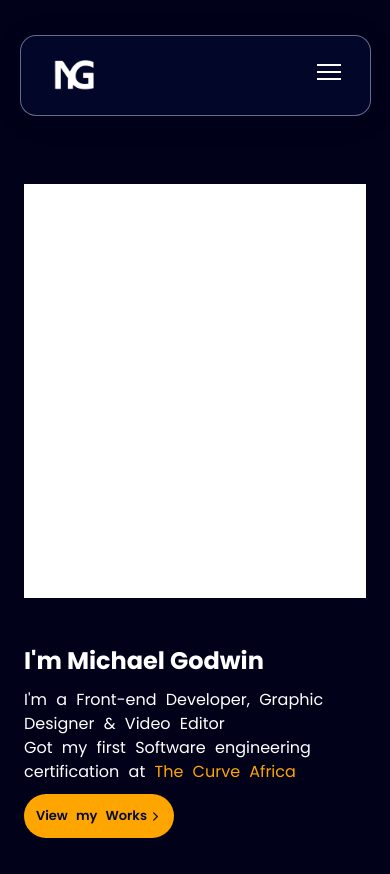
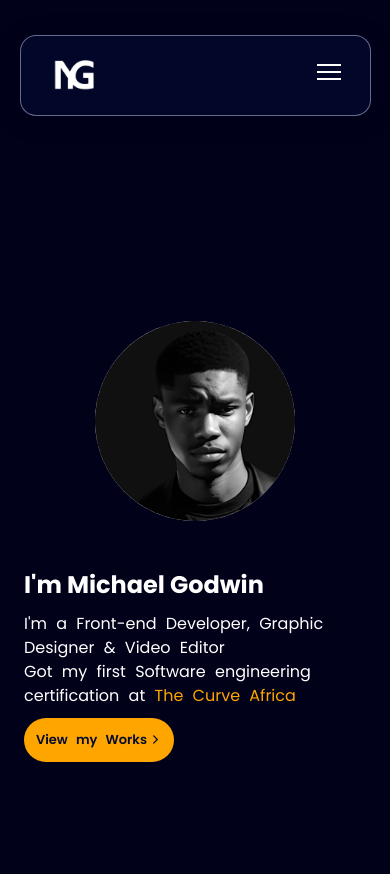
Before and after one commit to Lordmichael1/My-Portfolio, a React (Vite) app: page / in a window 390 px wide. Built offline with nearby package versions, Linux system fonts and the light colour scheme.

Commit message:
home page updated

```diff
--- a/src/Components/Header/Header.css
+++ b/src/Components/Header/Header.css
@@ -114,7 +114,6 @@
         position: absolute;
         top: 10vh;
         left: 10%;
-        transform: translateX(-50%) translateY(0);
 
 
         & .txt {
@@ -123,7 +122,6 @@
             display: flex;
             justify-content: center;
             align-items: center;
-            /* background-color: red; */
             gap: 20px;
 
             & a {
@@ -133,17 +131,17 @@
                 justify-content: center;
                 align-items: center;
             }
+
+            & a.active {
+                color: orange;
+                border-bottom: 1px solid orange;
+                font-size: 15px;
+            }
         }
 
     }
 
-    .nav a.active {
-        color: orange;
-        border-bottom: 1px solid orange;
-        font-size: 20px;
-        transform: translateX(-50%);
-        opacity: 1;
-    }
+
 
     .nav.active {
         display: flex;
--- a/src/Components/Home/Home.css
+++ b/src/Components/Home/Home.css
@@ -71,9 +71,11 @@
       }
 
       & .picture {
-        width: 50%;
-        height: 90%;
-        background-color: #fff;
+        width: 500px;
+        height: 500px;
+        border-radius: 50%;
+        background: url(../../assets/IMG-20250202-WA0028.jpg);
+        background-size: contain;
       }
     }
   }
@@ -82,19 +84,23 @@
   @media (max-width: 768px) {
     .MainContainer {
       align-items: center; /* Allow Hero to take full width */
-      justify-content: flex-end; /* Align items from the top */
+      justify-content: center;
 
       & .Hero {
         flex-direction: column-reverse; /* Picture on top, text below */
-        height: 80%;
+        height: 70%;
         align-items: center;
         gap: 10px;
-        padding-bottom: 50px;
+        /* padding-bottom: 50px; */
+        /* background-color: aliceblue ; */
 
 
         & .picture {
-          width: 100%;
-          height: 55vh; /* Adjust height based on image aspect ratio */
+          width: 200px;
+          height: 200px;
+          border-radius: 50%;
+          background: url(../../assets/IMG-20250202-WA0028.jpg);
+          background-size: cover;
         }
 
         & .text {
```
Also changed, not shown: src/assets/IMG-20250202-WA0028.jpg (added).
